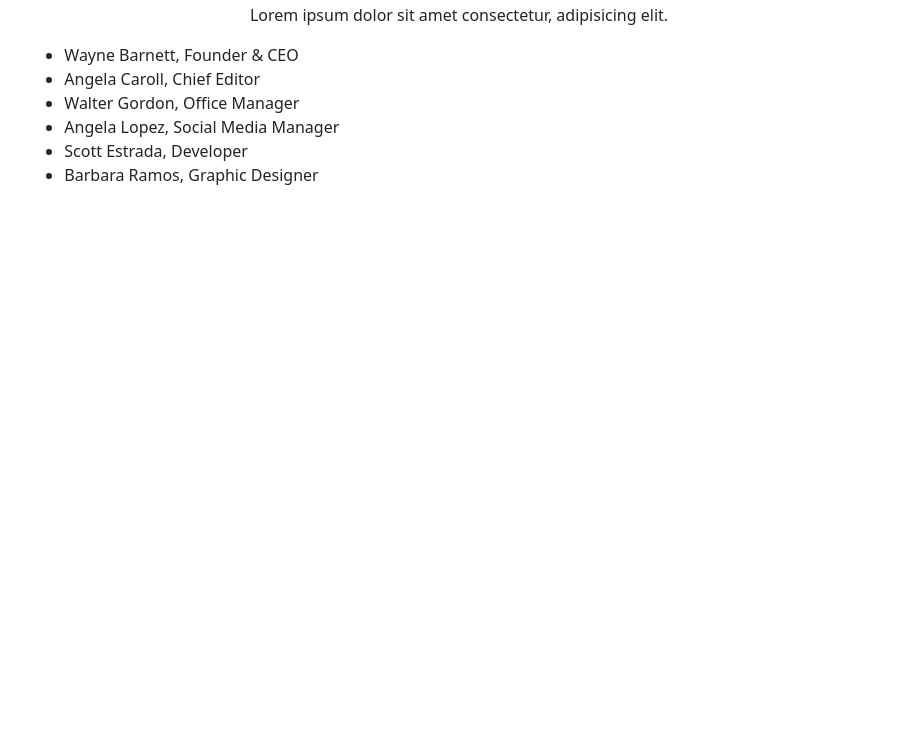
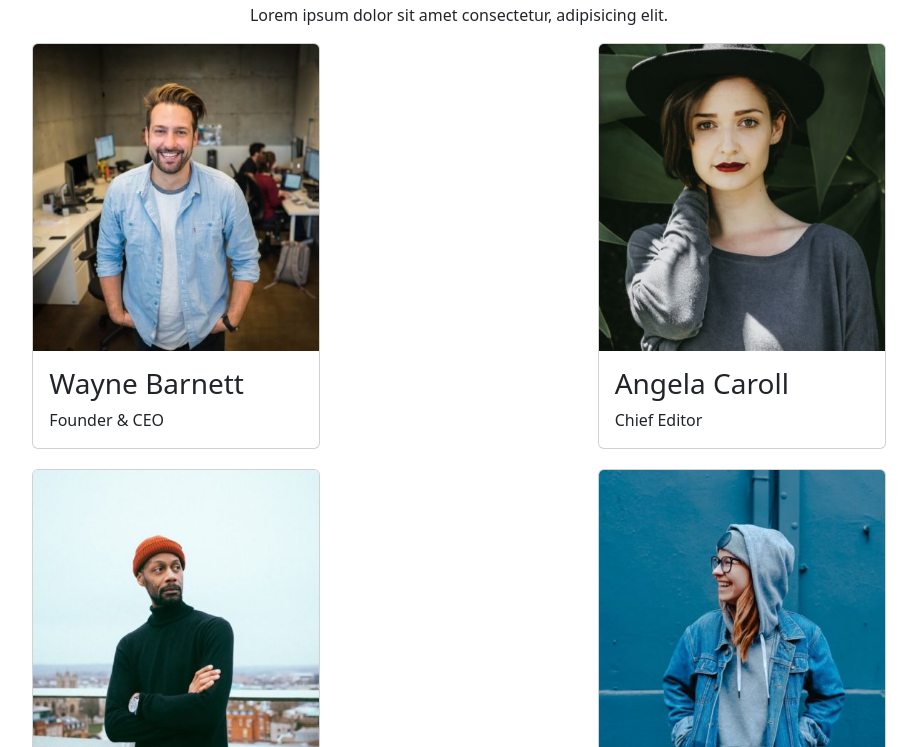
Before and after one commit to SalvatoreBrancato/js-our-team, a plain HTML site: page index.html in a window 1280 px wide. Shown: the part 53-800 px from the top of the page, without its empty margins (181-1098 px from the left). Drawn offline with nearby package versions, Linux system fonts and the light colour scheme.

Commit message:
Bonus 1 - 2 completati

```diff
--- a/assets/main.js
+++ b/assets/main.js
@@ -32,25 +32,26 @@ const team = [
   ];
 
 
-
-// BONUS 1:
-// Trasformare la stringa foto in una immagine effettiva
-// BONUS 2:
-// Organizzare i singoli membri in card/schede
-// Consigli del giorno:
-// Ragioniamo come sempre a step.
-// Prima la logica in italiano e poi traduciamo in codice.
-// E ricordiamoci che console.log() è nostro amico!
 for (let i = 0; i < team.length; i++) {
 
   //MILESTONE 1 - 2
    let singoloMembro = (team[i])
    console.log(singoloMembro[`name`])
    console.log(singoloMembro[`role`])
-   document.getElementById(`lista-membri`).innerHTML += `<li>${(singoloMembro[`name`])}, ${(singoloMembro[`role`])}</li>`
 
+   document.getElementById(`container`).innerHTML += `
+   <div class="card" style="width: 18rem;">
+        <img src="./img/${singoloMembro[`image`]}" class="card-img-top" alt="...">
+        <div class="card-body">
+            <h3 >${(singoloMembro[`name`])}</h3>
+            <span>${(singoloMembro[`role`])}</span>
+        </div>
+    </div>
+   `
+}
 
-  // for(let key in singoloMembro){
+//`<li>${(singoloMembro[`name`])}, ${(singoloMembro[`role`])}</li>`
+
+ // for(let key in singoloMembro){
   //   console.log(singoloMembro[key])
   // }
-}
--- a/index.html
+++ b/index.html
@@ -13,53 +13,11 @@
         <h1 class="text-center">Our Team</h1>
         <p class="text-center">Lorem ipsum dolor sit amet consectetur, adipisicing elit.</p>
         <!-- milestone 1 - 2 -->
-        <ul id="lista-membri"></ul>
+        <!-- <ul id="lista-membri"></ul> -->
 
-        <!-- <div class="d-flex flex-wrap justify-content-between">
-            <div class="card" style="width: 18rem;">
-                <img src="./img/angela-caroll-chief-editor.jpg" class="card-img-top" alt="...">
-                <div class="card-body">
-                    <h3 >Nome</h3>
-                    <span>ruolo</span>
-                </div>
-            </div>
-            <div class="card" style="width: 18rem;">
-                <img src="./img/angela-caroll-chief-editor.jpg" class="card-img-top" alt="...">
-                <div class="card-body">
-                    <h3 >Nome</h3>
-                    <span>ruolo</span>
-                </div>
-            </div>
-            <div class="card" style="width: 18rem;">
-                <img src="./img/angela-caroll-chief-editor.jpg" class="card-img-top" alt="...">
-                <div class="card-body">
-                    <h3 >Nome</h3>
-                    <span>ruolo</span>
-                </div>
-            </div>
-            <div class="card" style="width: 18rem;">
-                <img src="./img/angela-caroll-chief-editor.jpg" class="card-img-top" alt="...">
-                <div class="card-body">
-                    <h3 >Nome</h3>
-                    <span>ruolo</span>
-                </div>
-            </div>
-            <div class="card" style="width: 18rem;">
-                <img src="./img/angela-caroll-chief-editor.jpg" class="card-img-top" alt="...">
-                <div class="card-body">
-                    <h3 >Nome</h3>
-                    <span>ruolo</span>
-                </div>
-            </div>
-            <div class="card" style="width: 18rem;">
-                <img src="./img/angela-caroll-chief-editor.jpg" class="card-img-top" alt="...">
-                <div class="card-body">
-                    <h3 >Nome</h3>
-                    <span>ruolo</span>
-                </div>
-            </div>
-        </div> -->
+        <div id="container" class="d-flex flex-wrap justify-content-between">
 
+        </div>
     </div>
 
 
```
